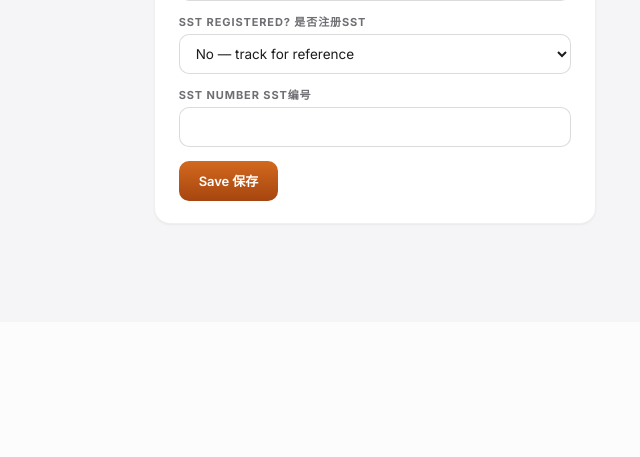
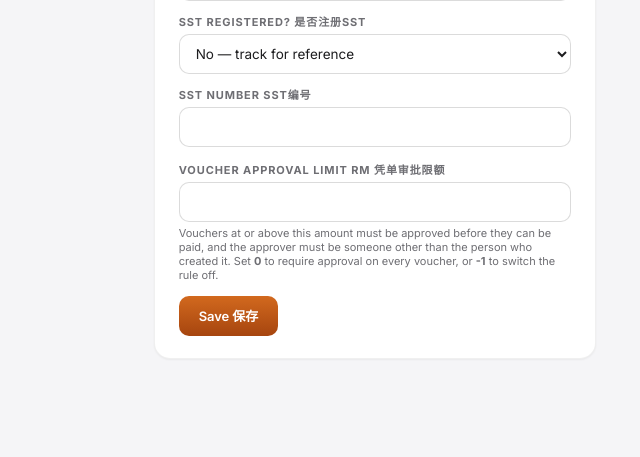
Before and after one commit to chiaeugene/catdaycfo, a FastAPI app: template templates/settings.html in a window 1280 px wide. Shown: the part 845-1302 px from the top of the page, without its empty margins (640-1280 px from the left). Before the commit the page ends 1070 px from the top, so only its background shows below. Run offline with FastAPI, Linux system fonts and the light colour scheme; the template is opened without the code that fills it, so the values that code supplies are empty.

Commit message:
Stop double payments, and require a second approver above a limit
Two protections for money going out, both found while reviewing the first
real payment run.

Duplicate payments: the existing check compared pending DOCUMENTS only, so
once one was verified the guard went quiet — a proforma and its tax invoice,
or the same invoice resent, could both become payments and both get paid.
Payments are now checked against each other on creation, from the verify
screen and from manual entry. Same supplier + same invoice number blocks and
explains which record it clashes with; same supplier + same amount within 45
days warns, since repeated amounts are legitimately common. An explicit
"record anyway" gets past it for a genuinely separate bill.

Approval: a voucher could be marked Paid straight from Draft at any amount,
so approval could be skipped entirely. Vouchers at or above
VOUCHER_APPROVAL_LIMIT (default RM1,000, editable in Settings) must now be
approved before payment, and the approver cannot be the person who created
the voucher. Smaller vouchers keep the one-click path.

Co-Authored-By: Claude Fable 5 <noreply@anthropic.com>

```diff
--- a/app/main.py
+++ b/app/main.py
@@ -451,6 +451,8 @@ def documents(request: Request, view: str = "pending", db: Session = Depends(get
                      .order_by(M.ARInvoice.date.desc()).all() if i.outstanding > 0.005]
 
     return render(request, db, "documents.html", "documents",
+                  flash_dup=request.session.pop("flash_dup", None),
+                  flash_appr=request.session.pop("flash_appr", None),
                   pending=pending, processed=processed, view=view, payloads=payloads,
                   months=month_options(), dup_warnings=dup_warnings, flash=flash,
                   flash_reopen=request.session.pop("flash_reopen", None),
@@ -555,6 +557,11 @@ async def verify_document(doc_id: int, request: Request, db: Session = Depends(g
         return RedirectResponse("/documents", status_code=302)
 
     if section in ("Purchase", "Expense", "Staff Claim"):
+        blocking = [d for d in find_duplicate_payments(db, supplier, invoice_no, amount)
+                    if d[2]]
+        if blocking and not str(f.get("allow_duplicate") or ""):
+            request.session["flash_dup"] = _dup_block_message(blocking)
+            return RedirectResponse("/documents", status_code=303)
         pay_no = telegram_bot.next_counter(db, "PAY", "PAY-")
         if section == "Staff Claim":
             grp, category = "OPEX", "Staff Claim"
@@ -853,6 +860,8 @@ def payments(request: Request, status: str = "", error: str = "", db: Session =
     supplier_names = [s.name for s in db.query(M.Supplier)
                       .filter(M.Supplier.active == True).order_by(M.Supplier.name).all()]  # noqa: E712
     return render(request, db, "payments.html", "payments",
+                  flash_dup=request.session.pop("flash_dup", None),
+                  flash_appr=request.session.pop("flash_appr", None),
                   flash_del=request.session.pop("flash_del", None),
                   payments=q.limit(300).all(), flt=status, open_total=open_total,
                   supplier_names=supplier_names, error=ERRORS.get(error, ""))
@@ -862,8 +871,13 @@ def payments(request: Request, status: str = "", error: str = "", db: Session =
 def new_payment(request: Request, supplier: str = Form(""), description: str = Form(...),
                 category: str = Form(""), grp: str = Form(""), amount: float = Form(...),
                 invoice_no: str = Form(""), tax_type: str = Form("None"),
-                pdate: str = Form(""), db: Session = Depends(get_db)):
+                pdate: str = Form(""), allow_duplicate: str = Form(""),
+                db: Session = Depends(get_db)):
     d = parse_date(pdate)
+    blocking = [x for x in find_duplicate_payments(db, supplier, invoice_no, amount) if x[2]]
+    if blocking and not allow_duplicate:
+        request.session["flash_dup"] = _dup_block_message(blocking)
+        return RedirectResponse("/payments", status_code=303)
     pay_no = telegram_bot.next_counter(db, "PAY", "PAY-")
     grp = grp or M.group_for(category)   # derive rather than ask twice
     db.add(M.Payment(pay_no=pay_no, date=d, supplier=supplier, description=description,
@@ -1001,6 +1015,8 @@ def vouchers(request: Request, q: str = "", status: str = "", db: Session = Depe
     pvs = query.limit(300).all()
     banks = supplier_map(db, [v.payee for v in pvs])
     return render(request, db, "vouchers.html", "vouchers",
+                  flash_dup=request.session.pop("flash_dup", None),
+                  flash_appr=request.session.pop("flash_appr", None),
                   flash_del=request.session.pop("flash_del", None), vouchers=pvs, banks=banks,
                   q=q, flt=status, pv_status=M.PV_STATUS)
 
@@ -1059,9 +1075,26 @@ def voucher_action(vid: int, request: Request, action: str = Form(...),
         return RedirectResponse("/", status_code=302)
     v = db.get(M.Voucher, vid)
     if v:
+        limit = _approval_limit(db)
+        needs_approval = limit >= 0 and v.total >= limit
         if action == "approve" and v.status == "Draft":
+            # Segregation of duties: whoever raised the voucher can't also be the
+            # one who approves it once real money is involved.
+            if needs_approval and (v.created_by or "").strip() == user.display_name.strip():
+                request.session["flash_appr"] = (
+                    f"{v.pv_no} is RM {v.total:,.2f}, at or above the RM {limit:,.2f} "
+                    "approval limit — it needs a second person to approve it, not the "
+                    "person who created it.")
+                return RedirectResponse("/vouchers", status_code=303)
             v.status, v.approved_by = "Approved", user.display_name
         elif action == "paid" and v.status in ("Draft", "Approved"):
+            # Paying straight from Draft used to be allowed at any amount, so
+            # approval could be skipped entirely.
+            if needs_approval and v.status != "Approved":
+                request.session["flash_appr"] = (
+                    f"{v.pv_no} is RM {v.total:,.2f}, at or above the RM {limit:,.2f} "
+                    "approval limit — it must be approved before it can be marked paid.")
+                return RedirectResponse("/vouchers", status_code=303)
             v.status = "Paid"
             for p in v.payments:
                 p.status = "Paid"
@@ -1072,6 +1105,62 @@ def voucher_action(vid: int, request: Request, action: str = Form(...),
         db.commit()
     return RedirectResponse("/vouchers", status_code=302)
 
+
+
+
+
+def _approval_limit(db) -> float:
+    """RM at or above which a voucher needs a second person's approval before it
+    can be paid. Blank or negative disables the rule; 0 means always require."""
+    st = db.get(M.Setting, "VOUCHER_APPROVAL_LIMIT")
+    try:
+        return float((st.value if st else "").strip())
+    except (ValueError, AttributeError):
+        return 1000.0
+
+
+# ─────────────────── DUPLICATE-PAYMENT PROTECTION ───────────────────
+# The verify screen already warned about duplicate DOCUMENTS, but only while
+# both were still pending. Once one was verified the guard went quiet — so the
+# same bill could be captured twice (a proforma then its tax invoice, or the
+# same invoice resent) and paid twice. This checks the PAYMENTS themselves,
+# which is what money actually goes out against.
+def find_duplicate_payments(db, supplier: str, invoice_no: str, amount: float,
+                            exclude_id: int | None = None):
+    """[(payment, reason, blocking)] for payments that look like this one.
+
+    Same supplier + same invoice number is treated as blocking: an invoice
+    number identifies one bill, so a second payment against it is a double
+    payment unless someone deliberately says otherwise. Same supplier + same
+    amount close in time is only a warning — legitimately repeated amounts
+    (a fixed monthly fee) are common.
+    """
+    sup = (supplier or "").strip().lower()
+    inv = (invoice_no or "").strip().lower()
+    if not sup:
+        return []
+    out = []
+    q = db.query(M.Payment).filter(M.Payment.status != "Void")
+    if exclude_id:
+        q = q.filter(M.Payment.id != exclude_id)
+    for p in q.all():
+        if (p.supplier or "").strip().lower() != sup:
+            continue
+        pinv = (p.invoice_no or "").strip().lower()
+        if inv and pinv and pinv == inv:
+            out.append((p, f"same supplier and invoice no. {p.invoice_no}", True))
+        elif amount and abs((p.amount or 0) - amount) < 0.01:
+            gap = abs((p.date - date.today()).days) if p.date else 999
+            if gap <= 45:
+                out.append((p, f"same supplier and amount RM {p.amount:,.2f} "
+                               f"on {p.date:%d/%m/%Y}", False))
+    return out
+
+
+def _dup_block_message(dups) -> str:
+    lines = "; ".join(f"{p.pay_no} ({why})" for p, why, _ in dups)
+    return ("Looks like this is already recorded — " + lines +
+            ". Tick 'record anyway' on the form if it really is a separate bill.")
 
 
 # ─────────────────────────── DELETES ───────────────────────────
@@ -3328,6 +3417,7 @@ async def settings_save(request: Request, db: Session = Depends(get_db)):
     form = await request.form()
     for key in ("COMPANY_NAME", "COMPANY_ADDRESS", "TELEGRAM_WHITELIST", "PETTY_CASH_FLOAT",
                 "SST_REGISTERED", "SST_NUMBER", "COMPANY_ROC", "COMPANY_BANK",
+                "VOUCHER_APPROVAL_LIMIT",
                 "COMPANY_BANK_ACCOUNT", "COMPANY_TIN", "COMPANY_MSIC",
                 "PREFIX_DOC", "PREFIX_PAY", "PREFIX_PV", "PREFIX_PL",
                 "CF_WEEKS", "CF_WEEKLY_SALES", "CF_MONTHLY_OPEX"):
--- a/templates/settings.html
+++ b/templates/settings.html
@@ -90,6 +90,15 @@
       </select>
       <label>SST number SST编号</label>
       <input name="SST_NUMBER" value="{{ settings.get('SST_NUMBER','') }}" style="width:100%;margin-bottom:14px">
+
+      <label>Voucher approval limit RM 凭单审批限额</label>
+      <input name="VOUCHER_APPROVAL_LIMIT" value="{{ settings.get('VOUCHER_APPROVAL_LIMIT','1000') }}" style="width:100%">
+      <div style="font-size:11px;color:var(--muted);margin:4px 0 14px">
+        Vouchers at or above this amount must be approved before they can be paid,
+        and the approver must be someone other than the person who created it.
+        Set <b>0</b> to require approval on every voucher, or <b>-1</b> to switch the rule off.
+      </div>
+
       <button type="submit">Save 保存</button>
     </form>
   </div>
```
Also changed, not shown: templates/documents.html (+14 -0 lines), templates/payments.html (+14 -0 lines), templates/vouchers.html (+10 -0 lines).
